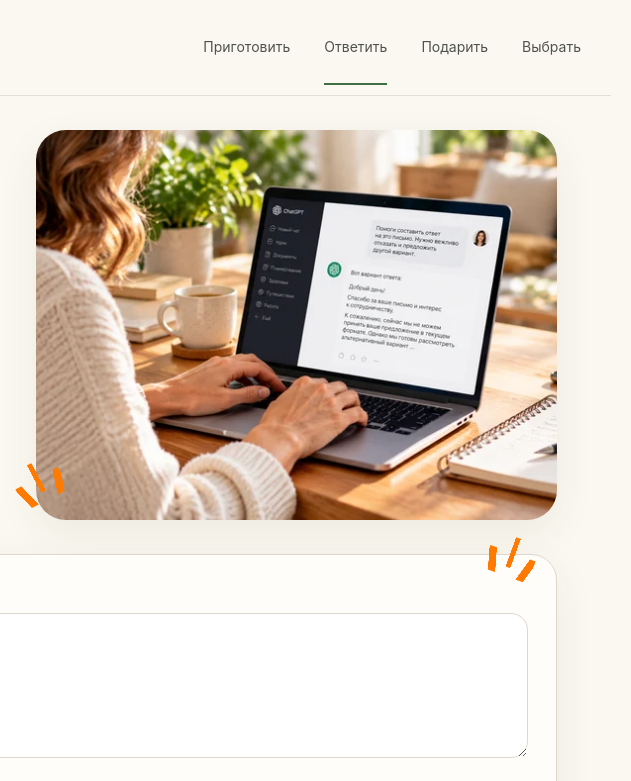
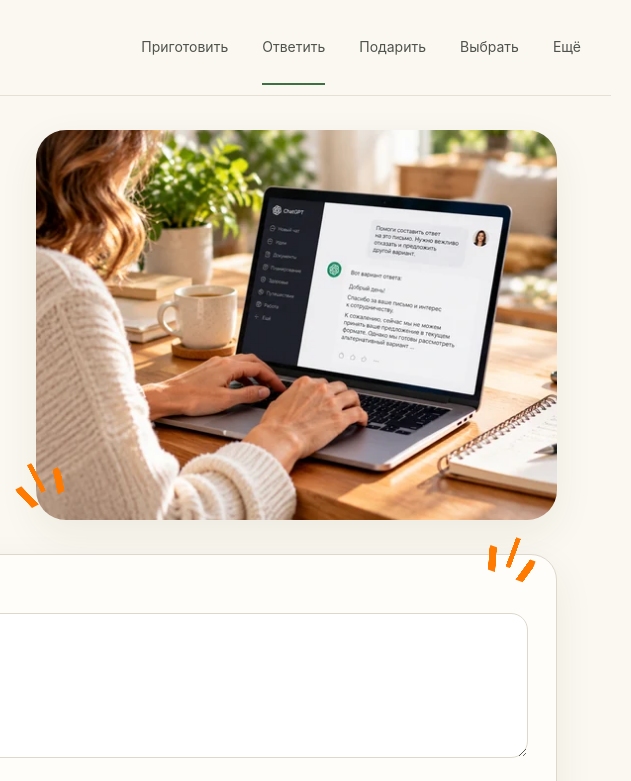
Before and after one commit to olroumiantseva-lab/zhitproshche, a website: page otvetit/index.html in a window 1280 px wide. Shown: the top 781 px of the page, 649-1280 px from the left. Drawn offline with Linux system fonts and the light colour scheme.

```diff
--- a/otvetit/index.html
+++ b/otvetit/index.html
@@ -97,7 +97,7 @@
 </head>
 <body>
 <noscript><div><img src="https://mc.yandex.ru/watch/113177540" style="position:absolute;left:-9999px" alt=""></div></noscript>
-<header class="site-header"><a class="brand brand-logo" href="/" aria-label="Жить проще"><img src="/assets/logo-zhit-proshche.webp?v=1" alt="Жить проще"></a><nav><a href="/prigotovit/">Приготовить</a><a class="current" href="/otvetit/">Ответить</a><a href="/podarit/">Подарить</a><a href="/vybrat/">Выбрать</a></nav></header>
+<header class="site-header"><a class="brand brand-logo" href="/" aria-label="Жить проще"><img src="/assets/logo-zhit-proshche.webp?v=1" alt="Жить проще"></a><nav><a href="/prigotovit/">Приготовить</a><a class="current" href="/otvetit/">Ответить</a><a href="/podarit/">Подарить</a><a href="/vybrat/">Выбрать</a><a href="/esche/">Ещё</a></nav></header>
 <main class="answer-page">
 <section class="answer-hero"><div><p class="eyebrow">Проще ответить</p><h1>Не знаете,<br>что ответить?</h1><p class="lead">Вставьте сообщение — предложим три варианта ответа с учётом ситуации, ваших отношений и того, чего вы хотите добиться.</p></div><div class="answer-hero-art" role="img" aria-label="Женщина читает сообщение на телефоне"></div></section>
 <section class="answer-generator">
```
